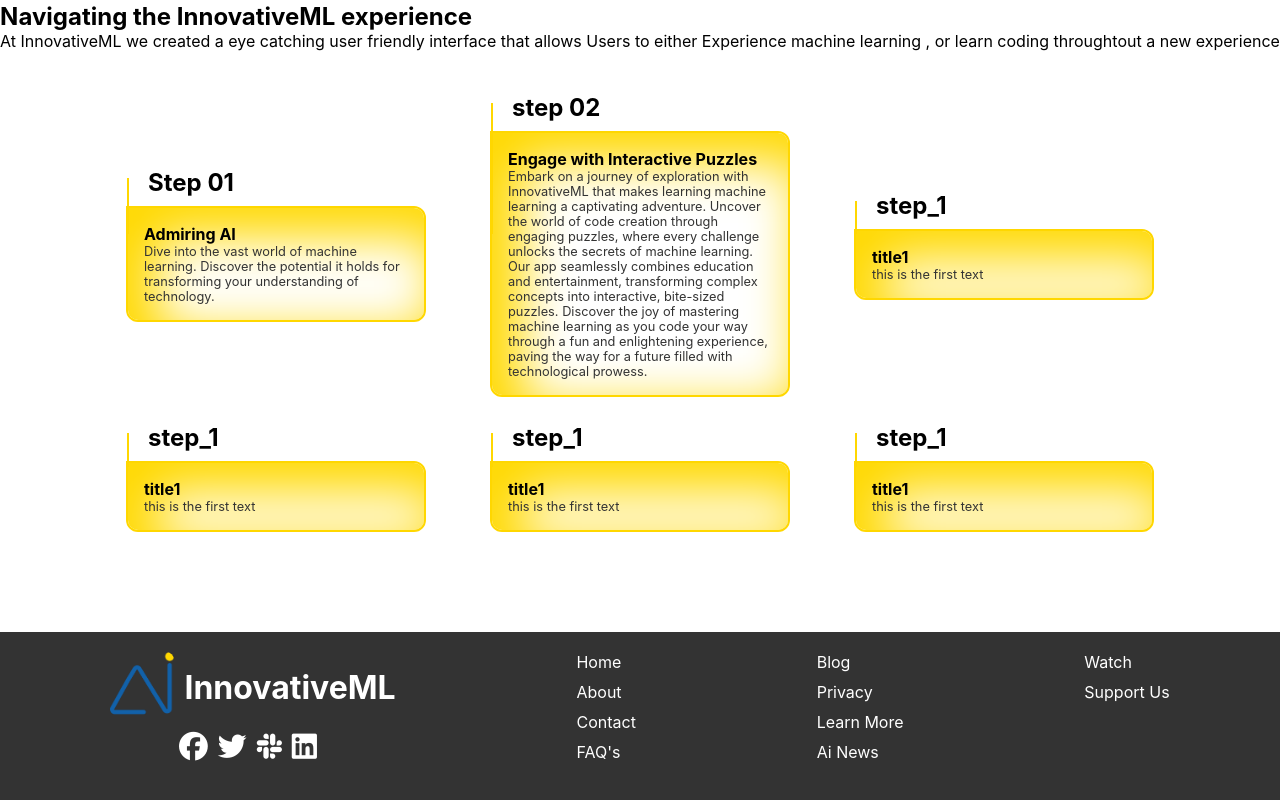
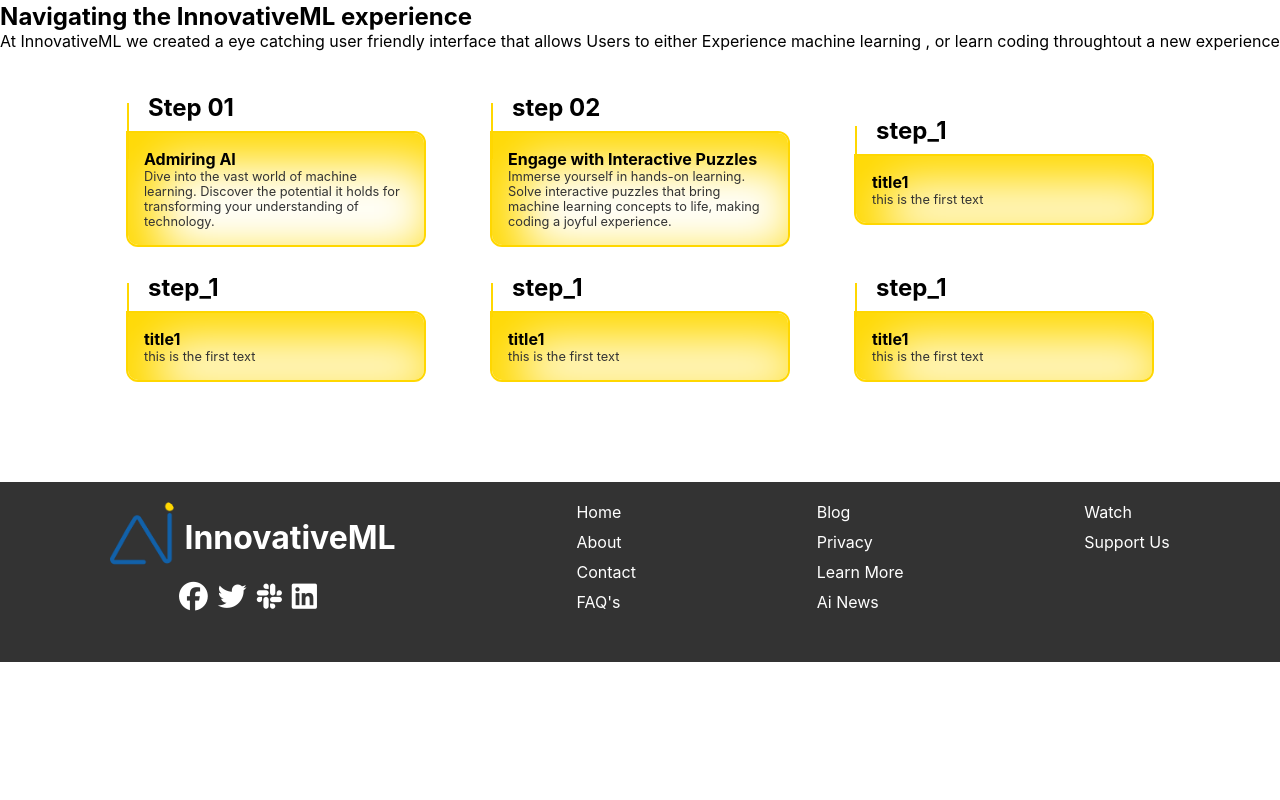
Before and after one commit to AhmadSerhall/innovativeML, a React (Create React App) app in the folder frontend/: page /about in a window 1280 px wide. Shown: the part 1150-1950 px from the top of the page. After the commit the page ends 1812 px from the top, so only its background shows below. Built offline with nearby package versions, Linux system fonts and the light colour scheme.

Commit message:
frontend changed the text in card 2

```diff
--- a/frontend/src/components/Experience/index.jsx
+++ b/frontend/src/components/Experience/index.jsx
@@ -10,7 +10,7 @@ const Experience = () => {
       </div>
       <div className='experience-card-container flex'>
         <CardExperience step={"Step 01"} title={"Admiring AI"} text={"Dive into the vast world of machine learning. Discover the potential it holds for transforming your understanding of technology."} />
-        <CardExperience step={"step 02"} title={"Engage with Interactive Puzzles"} text={"Embark on a journey of exploration with InnovativeML that makes learning machine learning a captivating adventure. Uncover the world of code creation through engaging puzzles, where every challenge unlocks the secrets of machine learning. Our app seamlessly combines education and entertainment, transforming complex concepts into interactive, bite-sized puzzles. Discover the joy of mastering machine learning as you code your way through a fun and enlightening experience, paving the way for a future filled with technological prowess."} />
+        <CardExperience step={"step 02"} title={"Engage with Interactive Puzzles"} text={"Immerse yourself in hands-on learning. Solve interactive puzzles that bring machine learning concepts to life, making coding a joyful experience."} />
         <CardExperience step={"step_1"} title={"title1"} text={"this is the first text"} />
         <CardExperience step={"step_1"} title={"title1"} text={"this is the first text"} />
         <CardExperience step={"step_1"} title={"title1"} text={"this is the first text"} />
```
